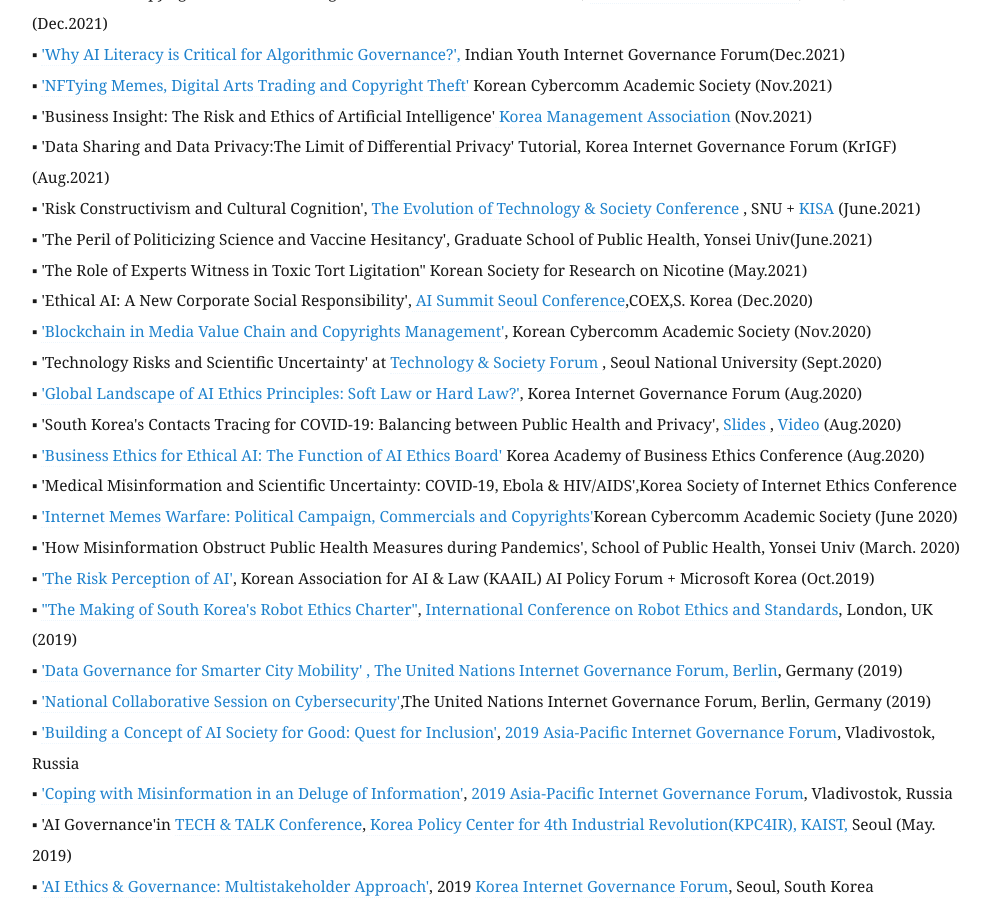
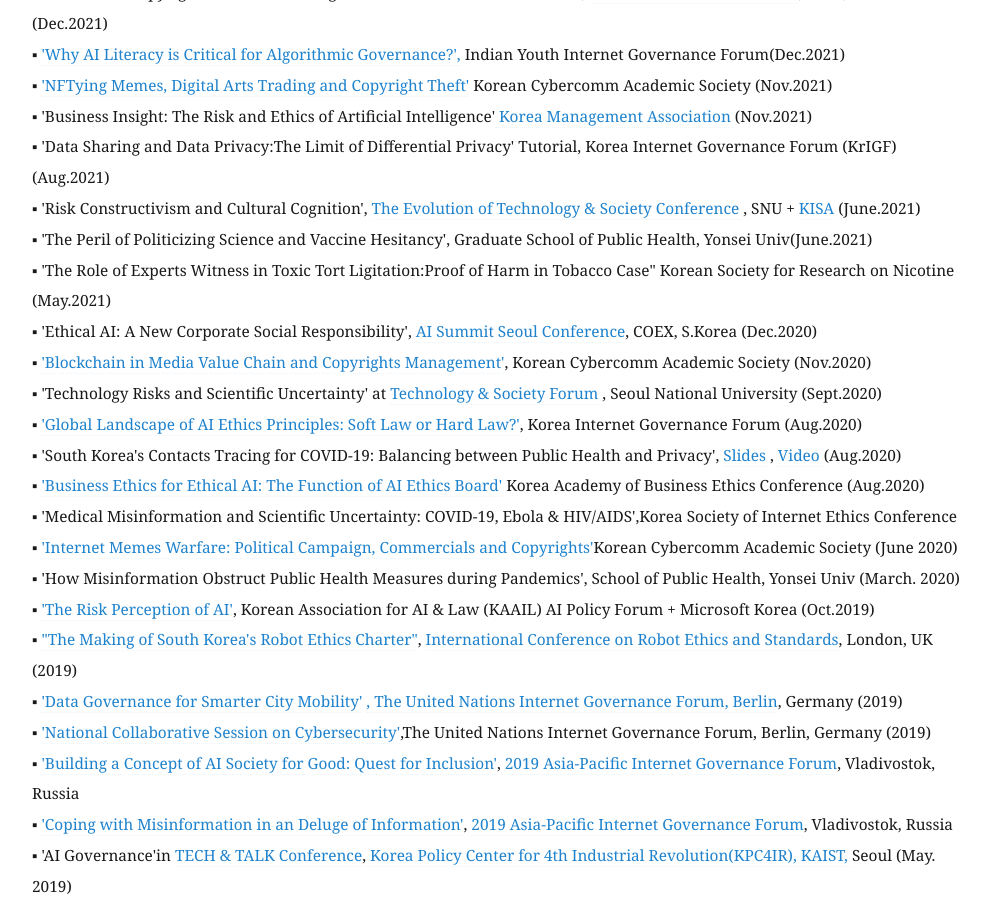
Before and after one commit to eunchangchoi/eunchangchoi.github.io, a Jekyll site: the page built from index.md, in a window 1280 px wide and 900 px high, scrolled down 4393 px. Shown: the whole window, without its empty margins (68-1058 px from the left). Built offline with Jekyll 4.4.1, drawn with Linux system fonts in a browser that asks for light colours.

Commit message:
Update index.md

```diff
--- a/index.md
+++ b/index.md
@@ -96,8 +96,8 @@
 ▪ 'Data Sharing and Data Privacy:The Limit of Differential Privacy' Tutorial, Korea Internet Governance Forum (KrIGF)(Aug.2021) <br>
 ▪ 'Risk Constructivism and Cultural Cognition', <a href="http://cis.snu.ac.kr/sub2/2_2_6_2.php?mode=view&number=1509&b_name=meet1_2">The Evolution of Technology & Society Conference </a>, SNU + <a href="https://www.kisa.or.kr"> KISA</a> (June.2021)<br>
 ▪ 'The Peril of Politicizing Science and Vaccine Hesitancy', Graduate School of Public Health, Yonsei Univ(June.2021)<br>
-▪ 'The Role of Experts Witness in Toxic Tort Ligitation" Korean Society for Research on Nicotine (May.2021)<br>
-▪ 'Ethical AI: A New Corporate Social Responsibility',<a href="https://aisummit.co.kr/?lang=en"> AI Summit Seoul Conference</a>,COEX,S. Korea (Dec.2020)<br>
+▪ 'The Role of Experts Witness in Toxic Tort Ligitation:Proof of Harm in Tobacco Case" Korean Society for Research on Nicotine (May.2021)<br>
+▪ 'Ethical AI: A New Corporate Social Responsibility',<a href="https://aisummit.co.kr/?lang=en"> AI Summit Seoul Conference</a>, COEX, S.Korea (Dec.2020)<br>
 ▪ <a href="http://www.cybercom.or.kr/?m=bbs&bid=notice_&uid=1134">'Blockchain in Media Value Chain and Copyrights Management'</a>, Korean Cybercomm Academic Society (Nov.2020)<br>
 ▪ 'Technology Risks and Scientific Uncertainty' at <a href="http://www.snuiis.re.kr/sub2/2_2_6_2.php"> Technology & Society Forum </a>, Seoul National University (Sept.2020)<br>
 ▪  <a href="http://www.igf.or.kr/2554">'Global Landscape of AI Ethics Principles: Soft Law or Hard Law?'</a>, Korea Internet Governance Forum (Aug.2020) <br>
```
